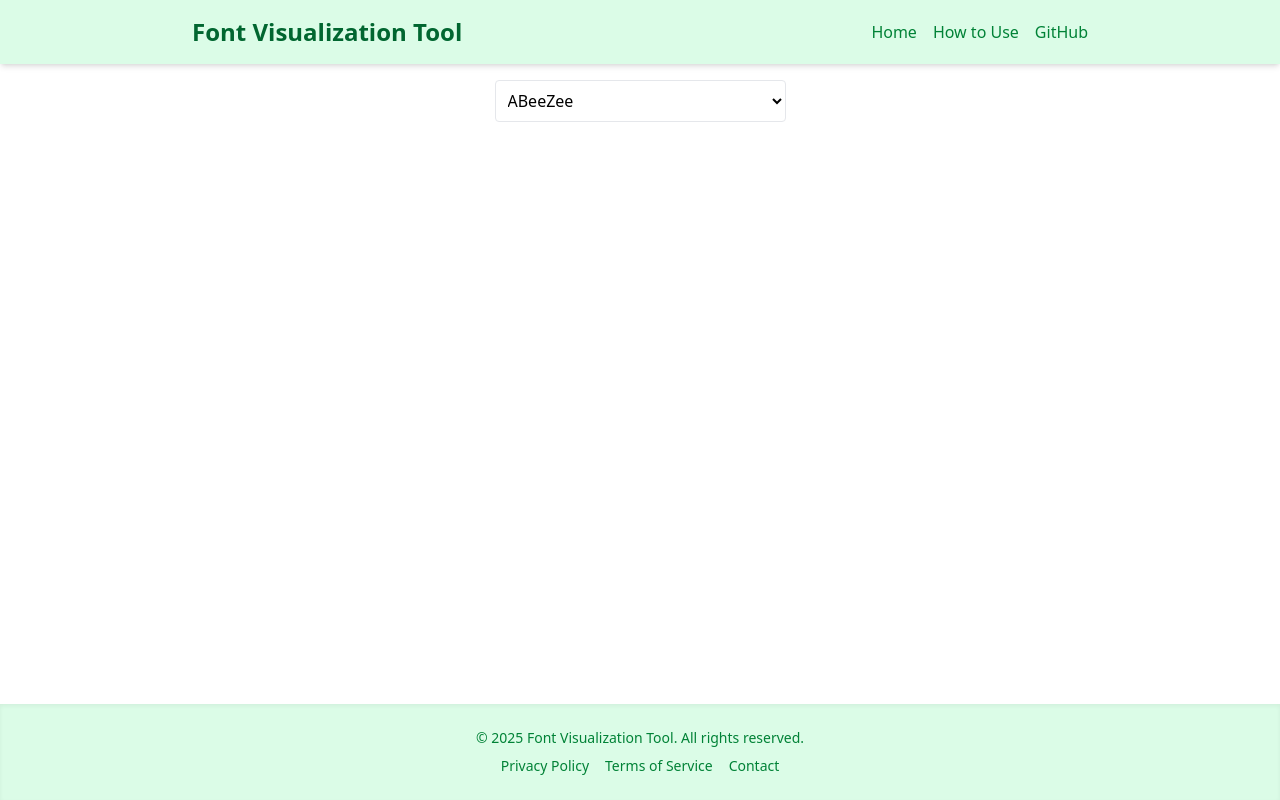
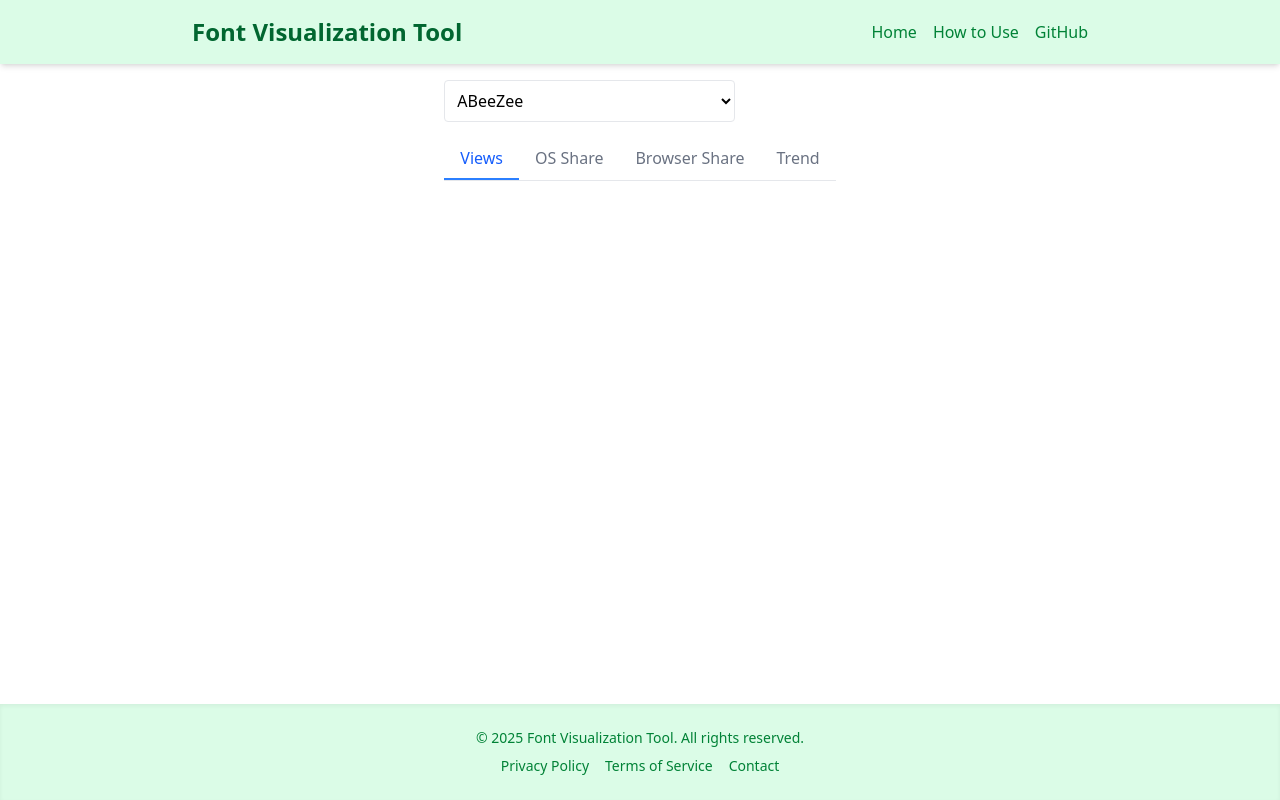
Before and after one commit to minmmmmin/font, a React (Vite) app: page / in a window 1280 px wide. Built offline with nearby package versions, Linux system fonts and the light colour scheme.

Commit message:
タブ機能の実装

```diff
--- a/src/components/Tabs.jsx
+++ b/src/components/Tabs.jsx
@@ -1,5 +1,55 @@
-const Tabs = () => {
-  return null;
+import { useState } from "react";
+import ViewsGraph from "./graphs/ViewsGraph";
+import TrendGraph from "./graphs/TrendGraph";
+import OsShareGraph from "./graphs/OsShareGraph";
+import BrowserShareGraph from "./graphs/BrowserShareGraph";
+
+const tabList = [
+  { id: "views", label: "Views" },
+  { id: "os", label: "OS Share" },
+  { id: "browser", label: "Browser Share" },
+  { id: "trend", label: "Trend" },
+];
+
+const Tabs = ({ font }) => {
+  const [activeTab, setActiveTab] = useState("views");
+
+  const renderTabContent = () => {
+    switch (activeTab) {
+      case "views":
+        return <ViewsGraph data={font} />;
+      case "os":
+        return <OsShareGraph data={font} />;
+      case "browser":
+        return <BrowserShareGraph data={font} />;
+      case "trend":
+        return <TrendGraph data={font} />;
+      default:
+        return null;
+    }
+  };
+
+  return (
+    <>
+      <div className="flex border-b mb-4">
+        {tabList.map((tab) => (
+          <button
+            key={tab.id}
+            onClick={() => setActiveTab(tab.id)}
+            className={`px-4 py-2 font-medium border-b-2 transition-colors duration-200 ${
+              activeTab === tab.id
+                ? "border-blue-500 text-blue-600"
+                : "border-transparent text-gray-500 hover:text-gray-700"
+            }`}
+          >
+            {tab.label}
+          </button>
+        ))}
+      </div>
+
+      <div>{renderTabContent()}</div>
+    </>
+  );
 };
 
 export default Tabs;
--- a/src/components/graphs/BrowserShareGraph.jsx
+++ b/src/components/graphs/BrowserShareGraph.jsx
@@ -0,0 +1,5 @@
+const BrowserShareGraph = () => {
+  return null;
+};
+
+export default BrowserShareGraph;
--- a/src/components/graphs/OsShareGraph.jsx
+++ b/src/components/graphs/OsShareGraph.jsx
@@ -0,0 +1,5 @@
+const OsShareGraph = () => {
+  return null;
+};
+
+export default OsShareGraph;
--- a/src/components/graphs/TrendGraph.jsx
+++ b/src/components/graphs/TrendGraph.jsx
@@ -0,0 +1,5 @@
+const TrendGraph = () => {
+  return null;
+};
+
+export default TrendGraph;
--- a/src/components/graphs/ViewsGraph.jsx
+++ b/src/components/graphs/ViewsGraph.jsx
@@ -0,0 +1,5 @@
+const ViewsGraph = () => {
+  return null;
+};
+
+export default ViewsGraph;
```
